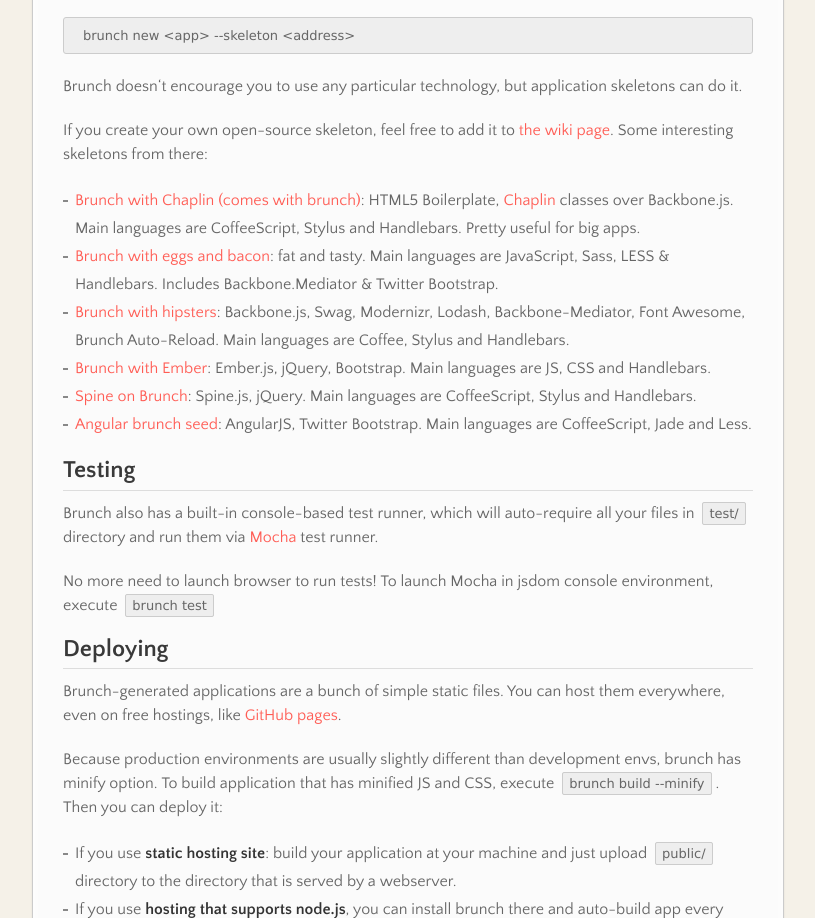
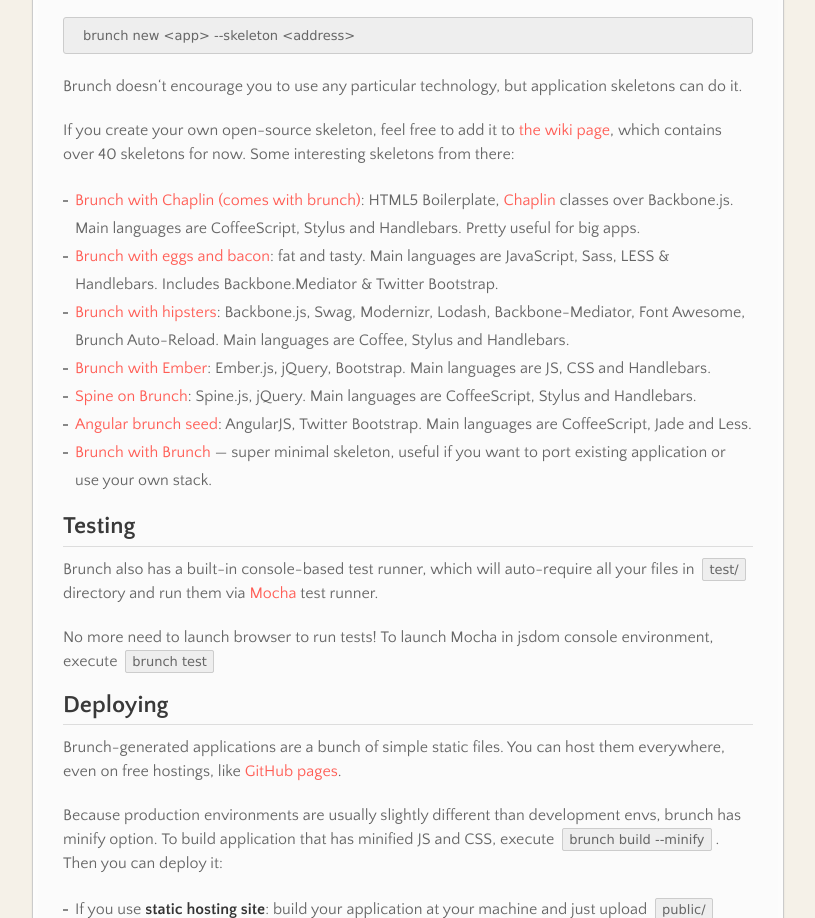
Before and after one commit to brunch/brunch.github.io, a plain HTML site: page index.html in a window 1280 px wide. Shown: the part 2200-3118 px from the top of the page, without its empty margins (263-1078 px from the left). Drawn offline with nearby package versions, Linux system fonts and the light colour scheme.

Commit message:
Promote skeletons more.

```diff
--- a/index.html
+++ b/index.html
@@ -212,7 +212,8 @@
 <p>
   If you create your own open-source skeleton,
   feel free to add it to
-  <a href="https://github.com/brunch/brunch/wiki/Skeletons">the wiki page</a>.
+  <a href="https://github.com/brunch/brunch/wiki/Skeletons">the wiki page</a>,
+  which contains over 40 skeletons for now.
   Some interesting skeletons from there:
 </p>
 
@@ -251,6 +252,11 @@
   <li>
     <a href="https://github.com/scotch/angular-brunch-seed">Angular brunch seed</a>:
     AngularJS, Twitter Bootstrap. Main languages are CoffeeScript, Jade and Less.
+  </li>
+
+  <li>
+    <a href="https://github.com/monokrome/brunch-with-brunch">Brunch with Brunch</a> — super minimal skeleton, useful if you want to port
+    existing application or use your own stack.
   </li>
 </ul>
 
```
